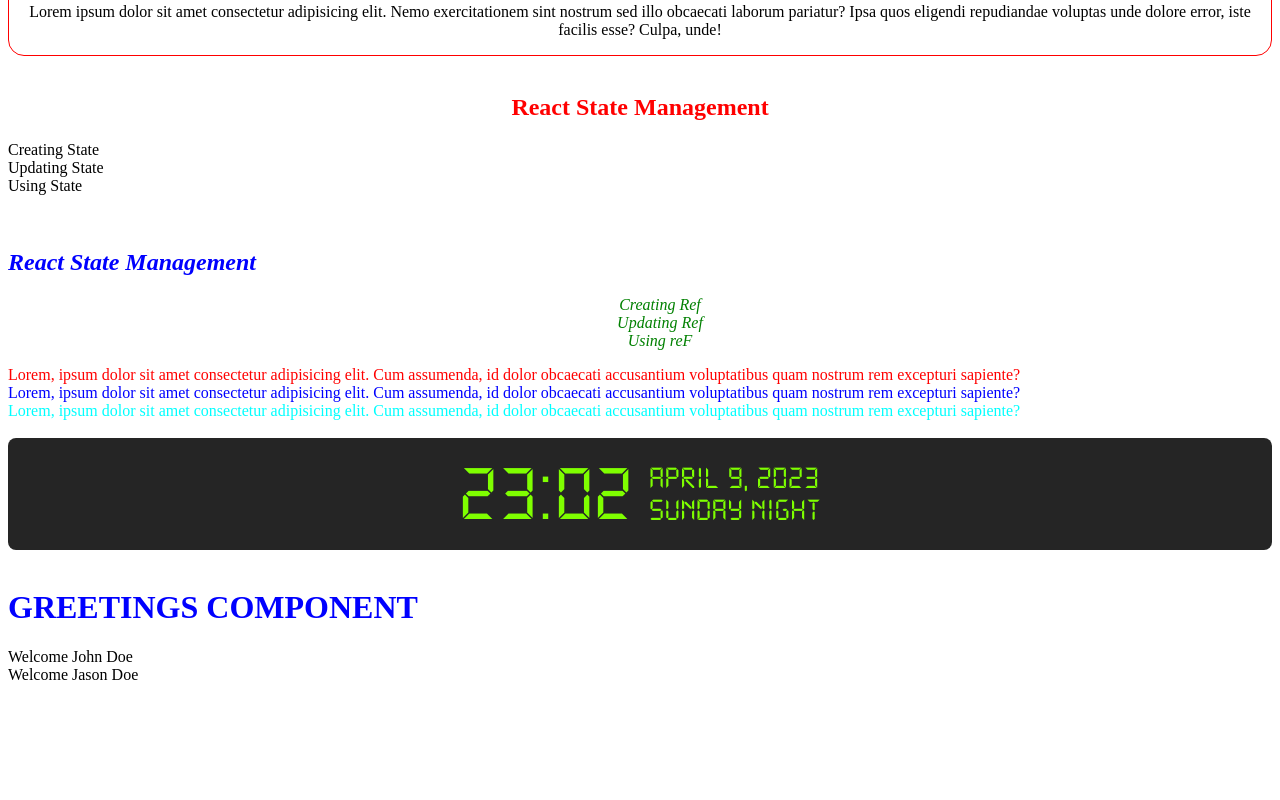
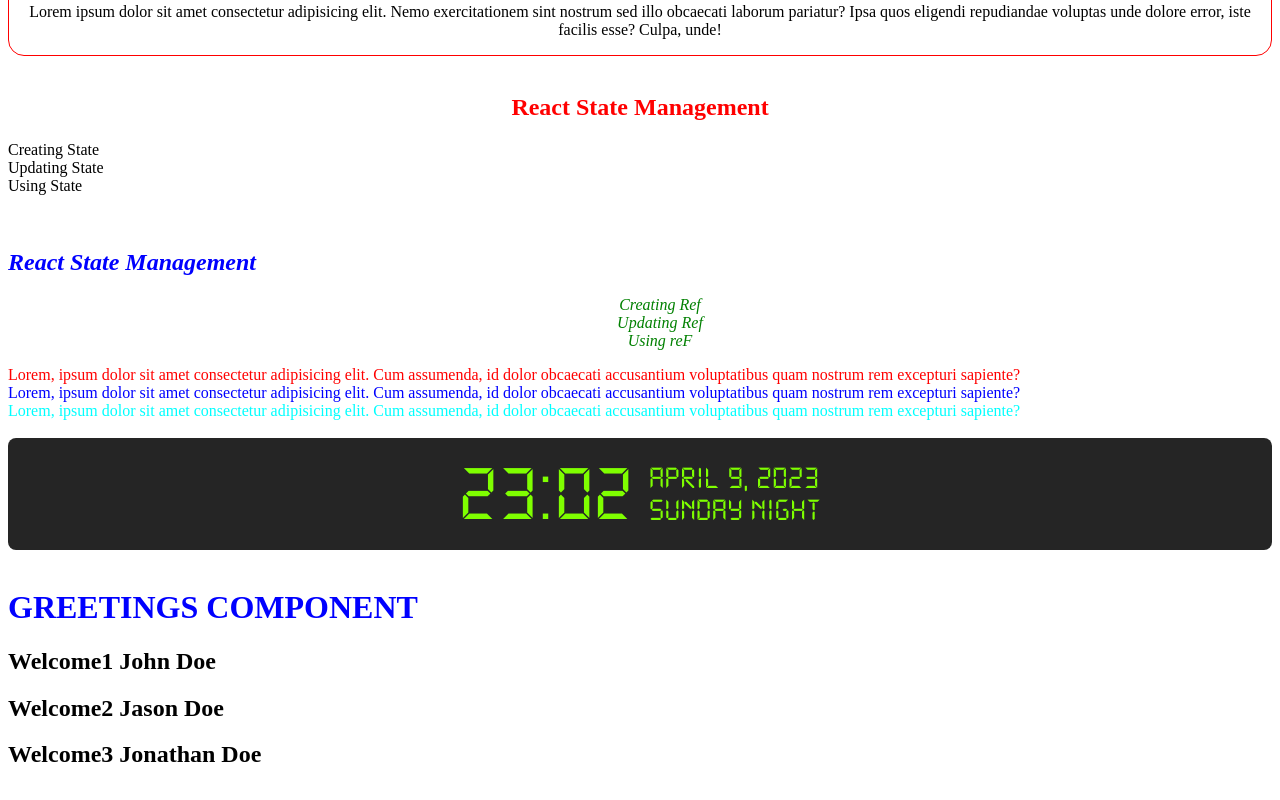
Before and after one commit to Krpiszez/FrontEndProjects, a React (Create React App) app: page / in a window 1280 px wide. Shown: the part 1052-1852 px from the top of the page. Before the commit the page ends 1762 px from the top, so only its background shows below. Built offline with nearby package versions, Linux system fonts and the light colour scheme.

Commit message:
Props with parameters

```diff
--- a/src/components/05-props/01-greetings.js
+++ b/src/components/05-props/01-greetings.js
@@ -1,5 +1,7 @@
 import React from 'react'
-import Welcome from './01-welcome';
+import Welcome1 from './01-welcome';
+import Welcome2 from './02-welcome';
+import Welcome3 from './03-welcome';
 
 const Greetings = () => {
   return (
@@ -7,12 +9,16 @@ const Greetings = () => {
         <h1 style={{
             color: 'blue'
         }}>GREETINGS COMPONENT</h1>
-        <Welcome
+        <Welcome1
             firstName="John"
             lastName="Doe"
         />
-        <Welcome
+        <Welcome2
             firstName="Jason"
+            lastName="Doe"
+        />
+        <Welcome3
+            firstName="Jonathan"
             lastName="Doe"
         />
     </div>
--- a/src/components/05-props/01-welcome.js
+++ b/src/components/05-props/01-welcome.js
@@ -1,12 +1,15 @@
 import React from 'react'
 
-const Welcome = (props) => {
+const Welcome1 = (props) => {
     console.log(props)
   return (
     <div>
-        Welcome {props.firstName} {props.lastName}
+        <h2>
+            Welcome1 {props.firstName} {props.lastName}
+        </h2>
+
     </div>
   )
 };
 
-export default Welcome;
+export default Welcome1;
--- a/src/components/05-props/02-welcome.js
+++ b/src/components/05-props/02-welcome.js
@@ -0,0 +1,14 @@
+import React from 'react'
+
+const Welcome2 = (props) => {
+    const { firstName, lastName } = props;
+  return (
+    <div>
+        <h2>
+            Welcome2 {firstName} {lastName}
+        </h2>
+    </div>
+  )
+}
+
+export default Welcome2
--- /dev/null
+++ b/src/components/05-props/03-welcome.js
@@ -0,0 +1,13 @@
+import React from 'react'
+
+const Welcome3 = ({firstName, lastName}) => {
+  return (
+    <div>
+        <h2>
+            Welcome3 {firstName} {lastName}
+        </h2>
+    </div>
+  )
+}
+
+export default Welcome3
```
